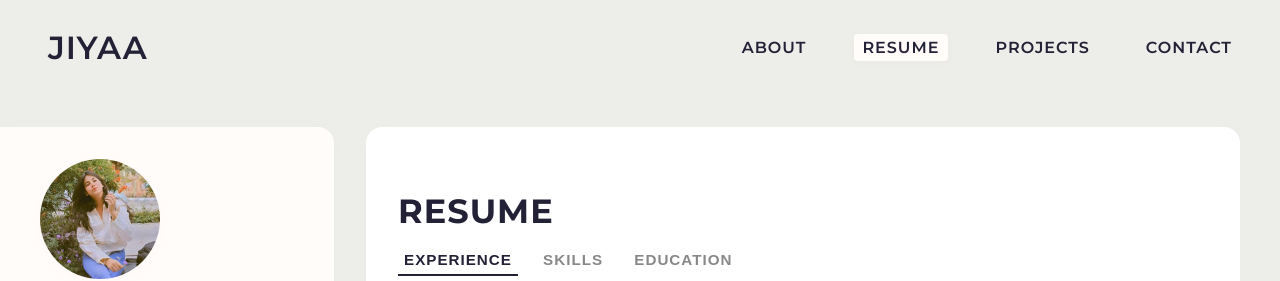
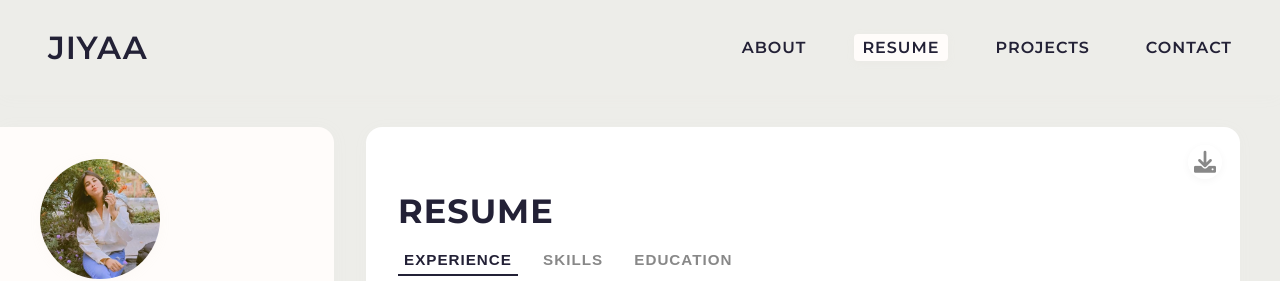
Before and after one commit to JiyaaG/portfolio, a Next.js app: page /resume in a window 1280 px wide. Shown: the top 281 px of the page. Built offline with nearby package versions, Linux system fonts and the light colour scheme.

Commit message:
added link to download resume

```diff
--- a/src/pages/resume.tsx
+++ b/src/pages/resume.tsx
@@ -39,7 +39,32 @@
 
   return (
     <Layout>
-      <div className="content-container">
+      <div className="content-container" style={{ position: 'relative' }}>
+        <a
+          href="https://drive.google.com/file/d/1up9fL7zAU7iqXuQUlhG9iVyRn90XXUgZ/view?usp=sharing"
+          target="_blank"
+          rel="noopener noreferrer"
+          title="Download Resume (PDF)"
+          style={{
+            position: 'absolute',
+            top: 18,
+            right: 18,
+            zIndex: 10,
+            color: '#888',
+            fontSize: 22,
+            background: 'rgba(255,255,255,0.7)',
+            borderRadius: '50%',
+            padding: 6,
+            boxShadow: '0 2px 8px rgba(0,0,0,0.04)',
+            transition: 'background 0.2s, color 0.2s',
+            textDecoration: 'none',
+            display: 'inline-flex',
+            alignItems: 'center',
+            justifyContent: 'center',
+          }}
+        >
+          <i className="fas fa-download" aria-hidden="true"></i>
+        </a>
         <h1 className="page-title">RESUME</h1>
 
         <div className="resume-nav">
```
